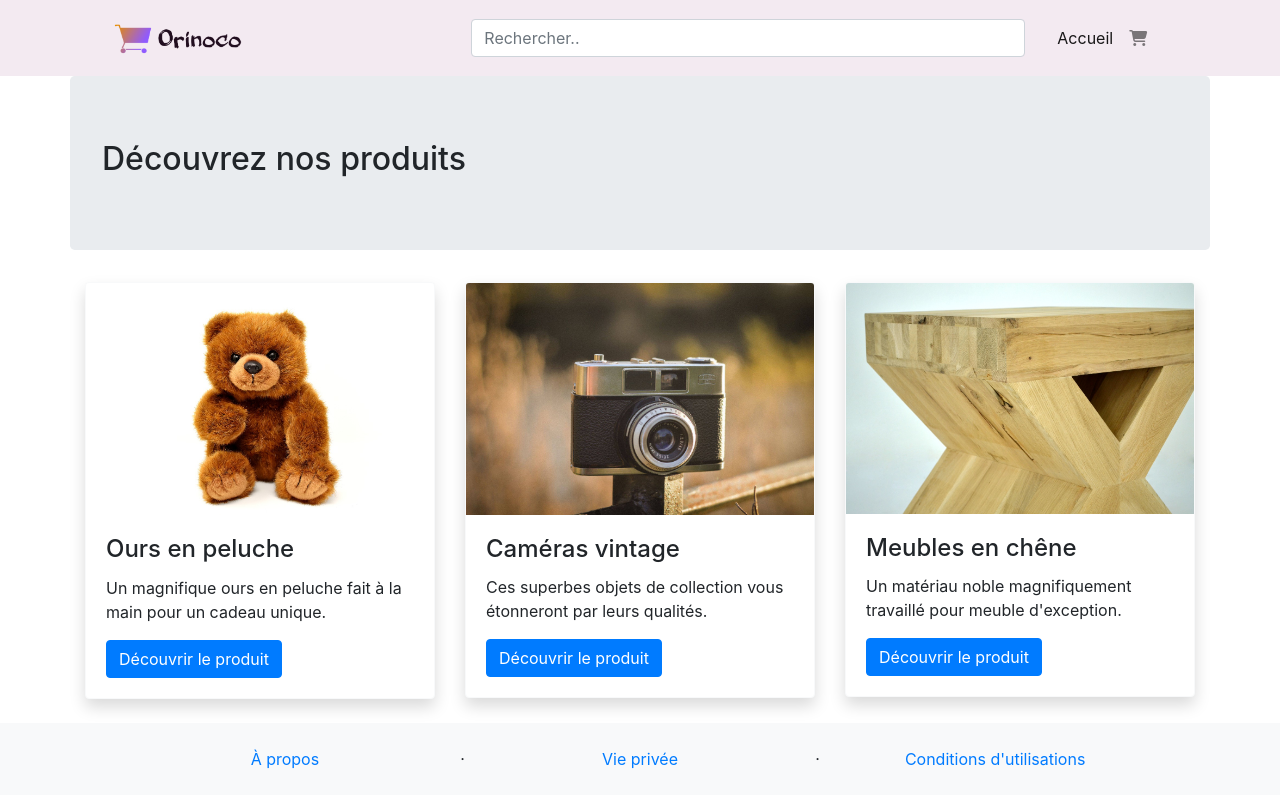
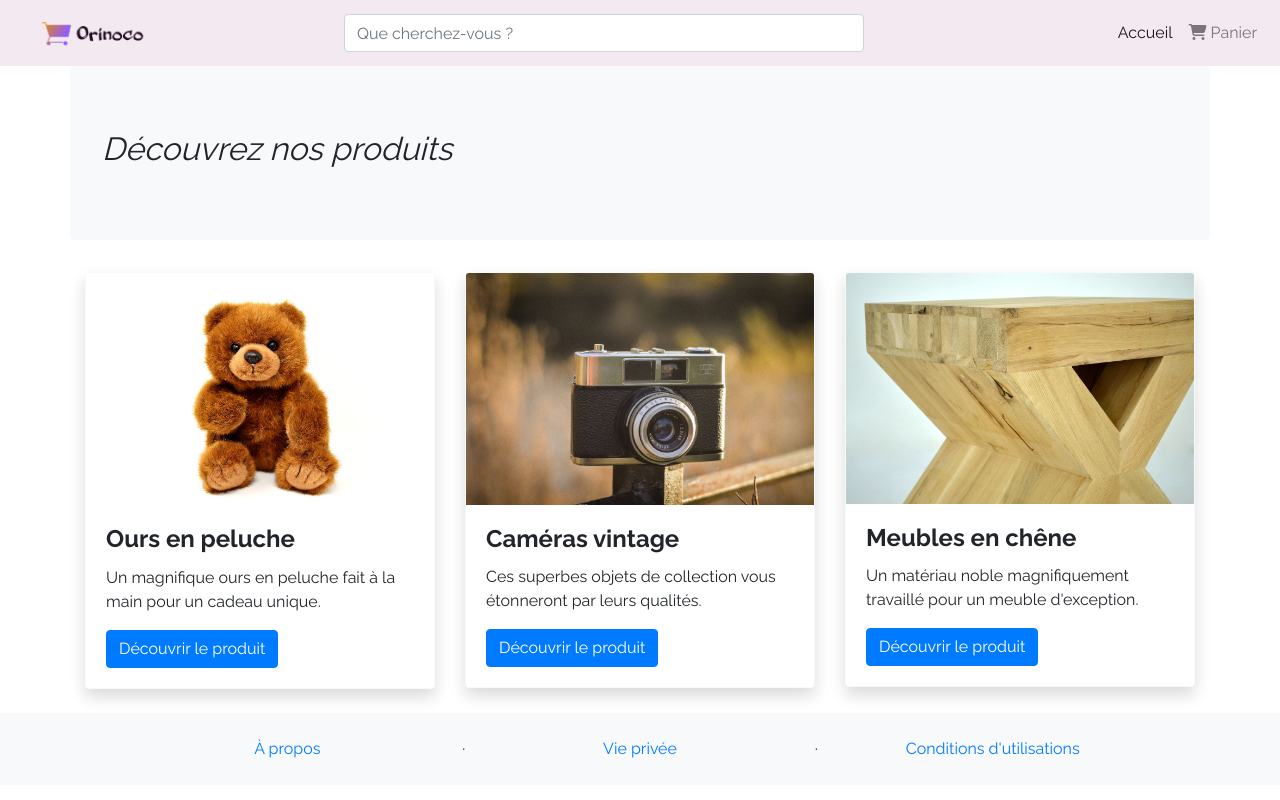
Before and after one commit to Najulex/AurelienBerthe_5_15122020, a plain HTML site: page front-end/index.html in a window 1280 px wide. Drawn offline with nearby package versions, Linux system fonts and the light colour scheme.

Commit message:
Modifs mineures sur index.html

```diff
--- a/front-end/index.html
+++ b/front-end/index.html
@@ -8,14 +8,31 @@
     <meta charset="UTF-8">
     <meta name="viewport" content="width=device-width, initial-scale=1.0">
 
-    <!-- Bootstrap CSS -->
+    <!-- Bootstrap -->
 
     <link rel="stylesheet" href="https://stackpath.bootstrapcdn.com/bootstrap/4.3.1/css/bootstrap.min.css"
         integrity="sha384-ggOyR0iXCbMQv3Xipma34MD+dH/1fQ784/j6cY/iJTQUOhcWr7x9JvoRxT2MZw1T" crossorigin="anonymous">
 
-    <!-- font-awesome CDN -->
+    <!-- font-awesome -->
 
     <script src="https://kit.fontawesome.com/65dcd4bcca.js" crossorigin="anonymous"></script>
+
+    <!-- googlefonts -->
+
+    <link rel="preconnect" href="https://fonts.gstatic.com">
+    <link href="https://fonts.googleapis.com/css2?family=Raleway:wght@300;400;700&display=swap" rel="stylesheet">
+
+    <!-- style CSS - default font -->
+
+    <style>
+        body {
+            font-family: raleway, sans-serif;
+        }
+
+        header {
+            background-color: #F3EAF1;
+        }
+    </style>
 
     <title>Orinoco - Vente en ligne de produit de qualité</title>
 
@@ -27,23 +44,24 @@
 
     <header>
 
-        <div style="background-color: #F3EAF1;">
-            <div class="container">
+        <div>
+            <div class="container-fluid">
                 <nav class="row navbar navbar-expand-sm navbar-light">
-                    <a href="./index.html" class="navbar-brand col-12 col-sm-4" title="revenir à l'accueil"><img
-                            src="./pics/orinoco-logo.png" alt="logo d'Orinoco" width="150" height="50"></a>
-                    <input class="form-control col-8 col-sm-6" id="searchInput" type="text" placeholder="Rechercher..">
+                    <a href="./index.html" class="col-12 col-sm-3 navbar-brand" title="revenir à l'accueil"><img
+                            src="./pics/orinoco-logo.png" alt="logo d'Orinoco" width="120" height="40"></a>
+                    <input class="col-8 col-sm-5 form-control" id="searchInput" type="text"
+                        placeholder="Que cherchez-vous ?">
                     <button class="navbar-toggler" type="button" data-toggle="collapse" data-target="#navbarContent">
                         <span class="navbar-toggler-icon"></span>
                     </button>
-                    <div id="navbarContent" class="collapse navbar-collapse ml-sm-4">
+                    <div id="navbarContent" class="col-4 collapse navbar-collapse d-flex-sm flex-row-reverse">
                         <ul class="navbar-nav">
                             <li class="nav-item active">
                                 <a class="nav-link" href="index.html" title="revenir à l'accueil">Accueil</a>
                             </li>
                             <li class="nav-item">
                                 <a class="nav-link" href="#" title="voir mon panier"><i
-                                        class="fas fa-shopping-cart"></i></a>
+                                        class="fas fa-shopping-cart mr-1"></i>Panier</a>
                             </li>
                         </ul>
                     </div>
@@ -59,7 +77,7 @@
 
     <div class="container">
         <div class="row">
-            <div class="col jumbotron">
+            <div class="col jumbotron bg-light font-italic">
                 <h1 class="h2">Découvrez nos produits</h1>
             </div>
         </div>
@@ -76,7 +94,7 @@
                 <div class="card mb-4 border-light shadow">
                     <img src="../back-end/images/teddy_1.jpg" alt="Ours en peluche faits main" class="card-img-top">
                     <div class="card-body">
-                        <p class="card-title h4">Ours en peluche</p>
+                        <p class="card-title h4 font-weight-bold">Ours en peluche</p>
                         <p class="card-text">Un magnifique ours en peluche fait à la main pour un cadeau unique.</p>
                         <a class="btn btn-primary stretched-link" href="lessons-1.html" role="button">Découvrir le
                             produit</a>
@@ -87,7 +105,7 @@
                 <div class="card mb-4 border-light shadow">
                     <img src="../back-end/images/vcam_1.jpg" alt="Caméras vintage" class="card-img-top">
                     <div class="card-body">
-                        <p class="card-title h4">Caméras vintage</p>
+                        <p class="card-title h4 font-weight-bold">Caméras vintage</p>
                         <p class="card-text">Ces superbes objets de collection vous étonneront par leurs qualités.</p>
                         <a class="btn btn-primary stretched-link" href="#" role="button">Découvrir le produit</a>
                     </div>
@@ -97,8 +115,8 @@
                 <div class="card mb-4 border-light shadow">
                     <img src="../back-end/images/oak_1.jpg" alt="Meubles en chêne" class="card-img-top">
                     <div class="card-body">
-                        <p class="card-title h4">Meubles en chêne</p>
-                        <p class="card-text">Un matériau noble magnifiquement travaillé pour meuble d'exception.</p>
+                        <p class="card-title h4 font-weight-bold">Meubles en chêne</p>
+                        <p class="card-text">Un matériau noble magnifiquement travaillé pour un meuble d'exception.</p>
                         <a class="btn btn-primary stretched-link" href="#" role="button">Découvrir le produit</a>
                     </div>
                 </div>
```
